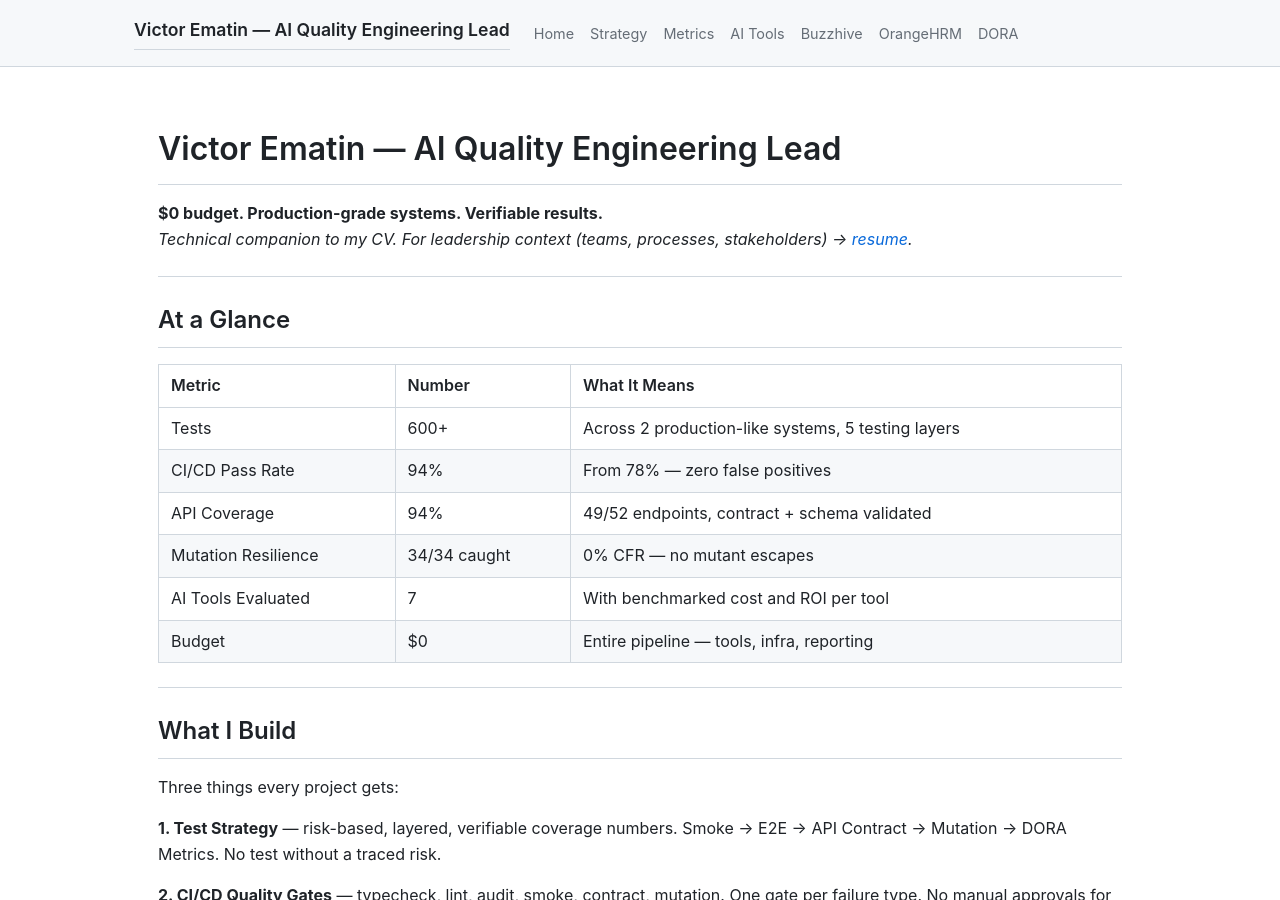
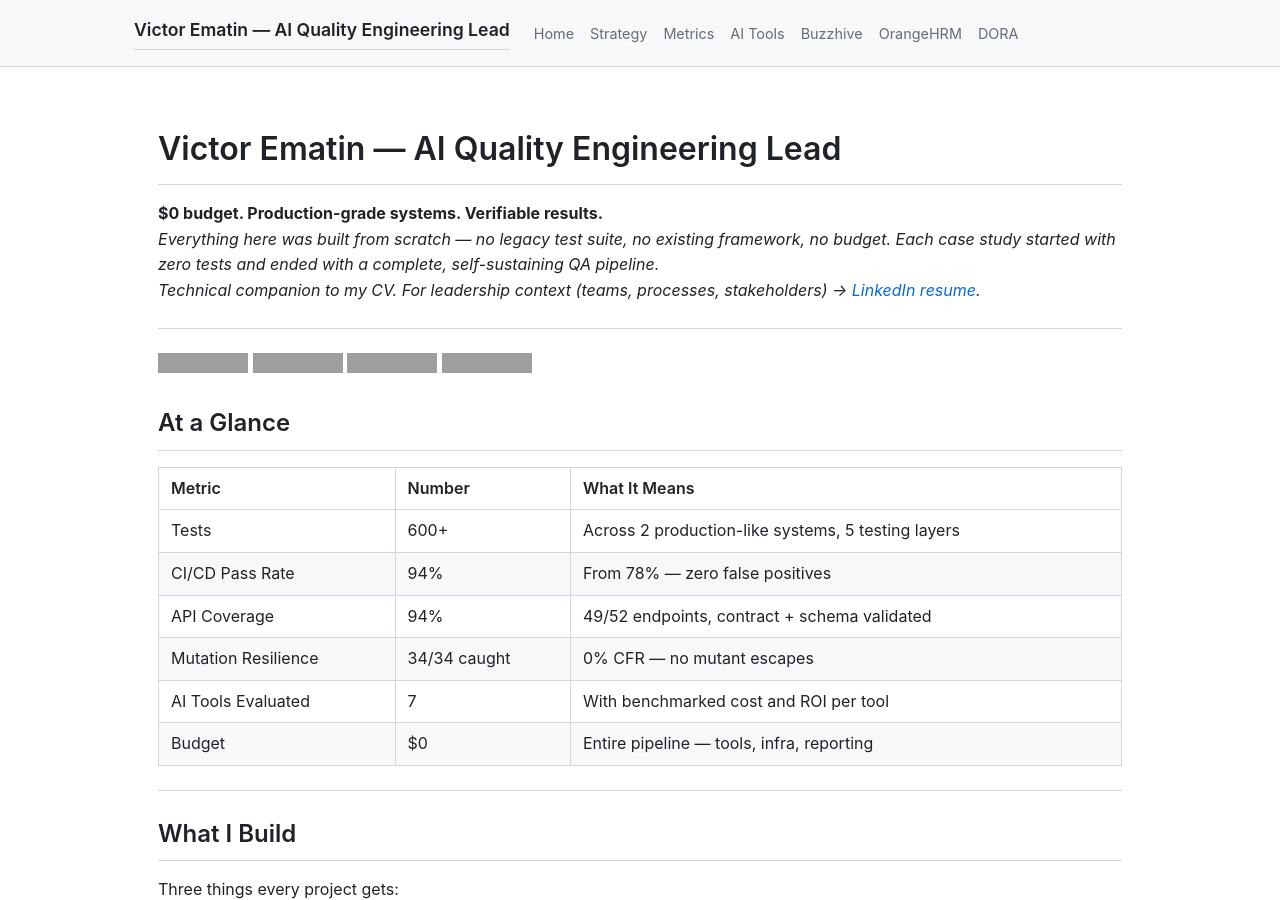
Before and after one commit to victor-2026/portfolio, a Jekyll site: the page built from index.md, in a window 1280 px wide and 900 px high. Built offline with Jekyll 4.4.1, drawn with Linux system fonts in a browser that asks for light colours; our own code applies the rules of GitHub Pages for plain Markdown files; grey boxes are pictures that could not be loaded.

```diff
--- a/index.md
+++ b/index.md
@@ -5,9 +5,15 @@ title: QA/Test Lead Portfolio
 # Victor Ematin — AI Quality Engineering Lead
 
 **$0 budget. Production-grade systems. Verifiable results.**
-*Technical companion to my CV. For leadership context (teams, processes, stakeholders) → [resume](#).*
+*Everything here was built from scratch — no legacy test suite, no existing framework, no budget. Each case study started with zero tests and ended with a complete, self-sustaining QA pipeline.*
+*Technical companion to my CV. For leadership context (teams, processes, stakeholders) → [LinkedIn resume](https://www.linkedin.com/in/victor-ematin/).*
 
 ---
+
+![Quality Gates](https://img.shields.io/github/actions/workflow/status/victor-2026/qa-automation-playwright/qa.yml?branch=main&label=Quality%20Gates&style=flat-square)
+![Playwright Tests](https://img.shields.io/github/actions/workflow/status/victor-2026/qa-automation-playwright/playwright.yml?branch=main&label=Playwright%20Tests&style=flat-square)
+![Contract Tests](https://img.shields.io/github/actions/workflow/status/victor-2026/qa-automation-playwright/contracts.yml?branch=main&label=Contract%20Tests&style=flat-square)
+![Mutation Tests](https://img.shields.io/github/actions/workflow/status/victor-2026/qa-automation-playwright/mutation.yml?branch=main&label=Mutation%20Tests&style=flat-square)
 
 ## At a Glance
 
```
Also changed, not shown: projects/buzzhive.md (+2 -0 lines), projects/dora-systems.md (+2 -0 lines), projects/orangehrm.md (+2 -0 lines).
